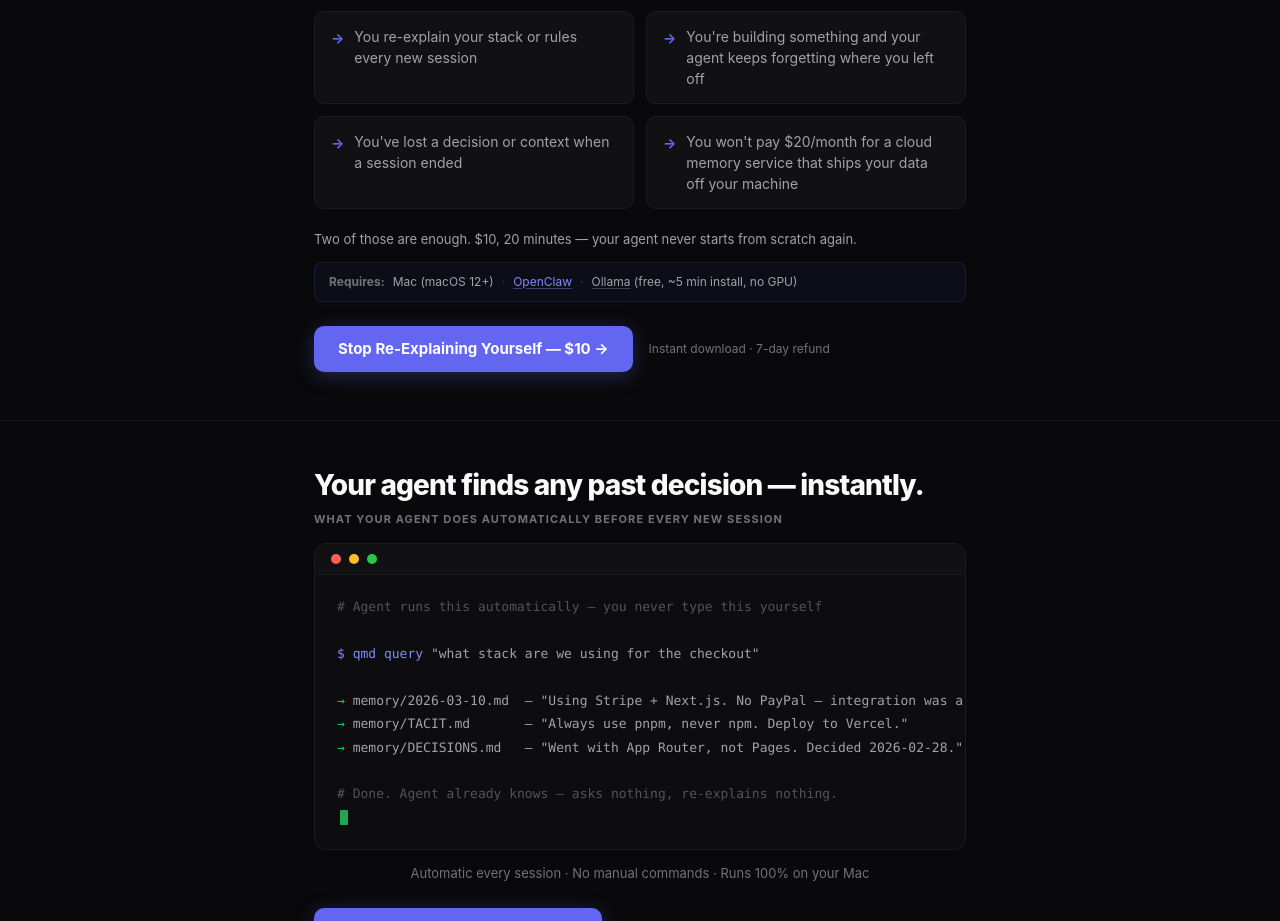
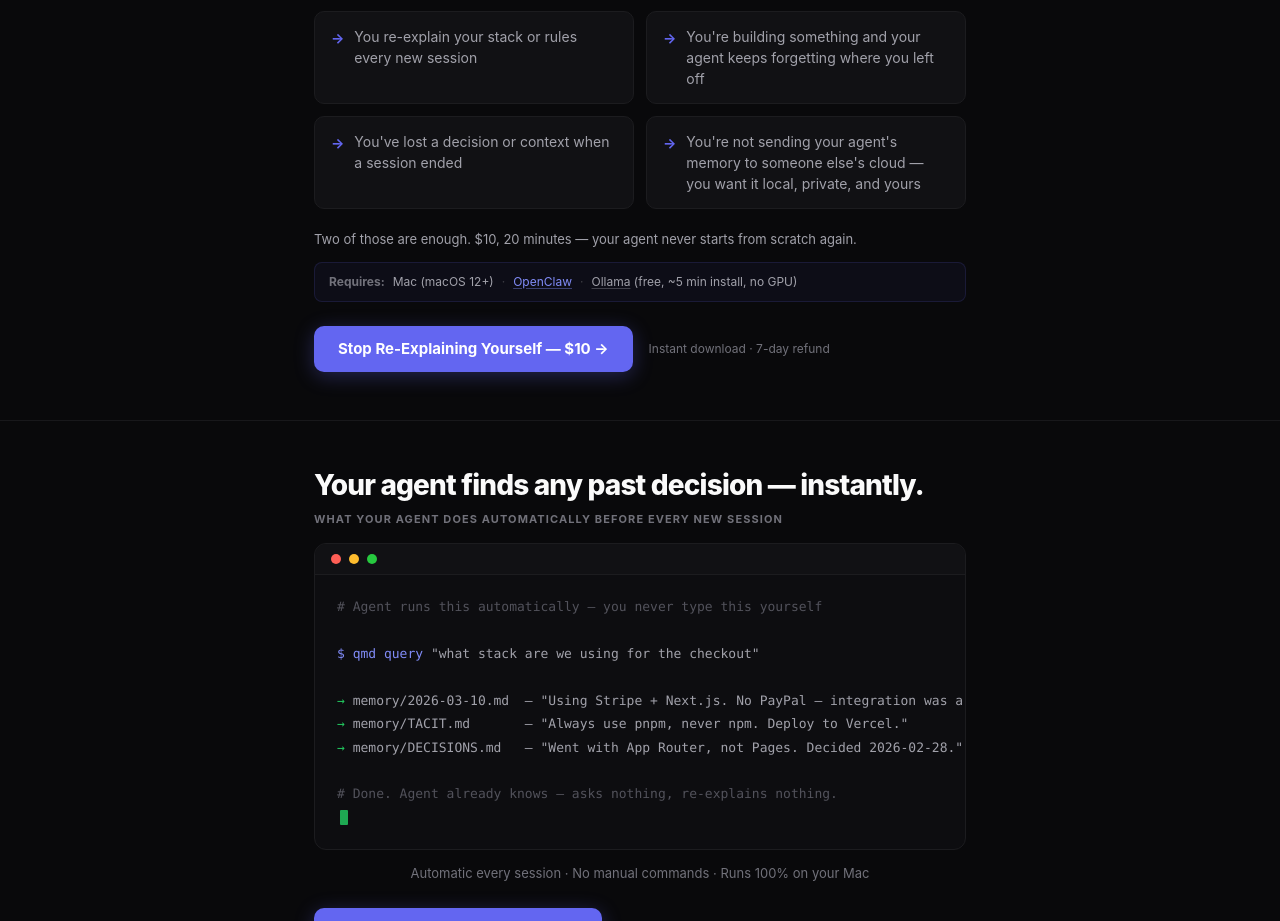
Before and after one commit to marcoiaq/agent-memory-kit, a Next.js app: page / in a window 1280 px wide. Shown: the part 1303-2224 px from the top of the page. Built offline with nearby package versions, Linux system fonts and the light colour scheme.

Commit message:
ux: improve meta description CTR + fix 'who it's for' privacy framing

```diff
--- a/app/layout.tsx
+++ b/app/layout.tsx
@@ -3,7 +3,7 @@ import './globals.css'
 
 export const metadata: Metadata = {
   title: 'Agent Memory Kit — Persistent Memory for Your AI Agent',
-  description: 'Give your OpenClaw AI agent persistent memory in 20 minutes. Scripts, configs, and a setup guide. $10 one-time. 100% local — no cloud, no API keys.',
+  description: 'Your OpenClaw agent forgets everything between sessions. Fix it in 20 minutes — persistent, searchable memory that runs 100% locally. $10 one-time. No cloud, no API keys.',
   metadataBase: new URL('https://alfredbuild.xyz'),
   openGraph: {
     title: 'Agent Memory Kit — Persistent Memory for Your AI Agent',
--- a/app/page.tsx
+++ b/app/page.tsx
@@ -524,7 +524,7 @@ export default function Home() {
               'You re-explain your stack or rules every new session',
               'You\'re building something and your agent keeps forgetting where you left off',
               'You\'ve lost a decision or context when a session ended',
-              "You won't pay $20/month for a cloud memory service that ships your data off your machine",
+              "You're not sending your agent's memory to someone else's cloud — you want it local, private, and yours",
             ].map((item) => (
               <div key={item} style={{display:'flex', alignItems:'flex-start', gap:'10px', padding:'14px 16px', background:'#111114', border:'1px solid #1c1c1f', borderRadius:'10px'}}>
                 <span style={{color:'#6366f1', fontWeight:700, fontSize:'14px', flexShrink:0, marginTop:'1px'}}>→</span>
```
